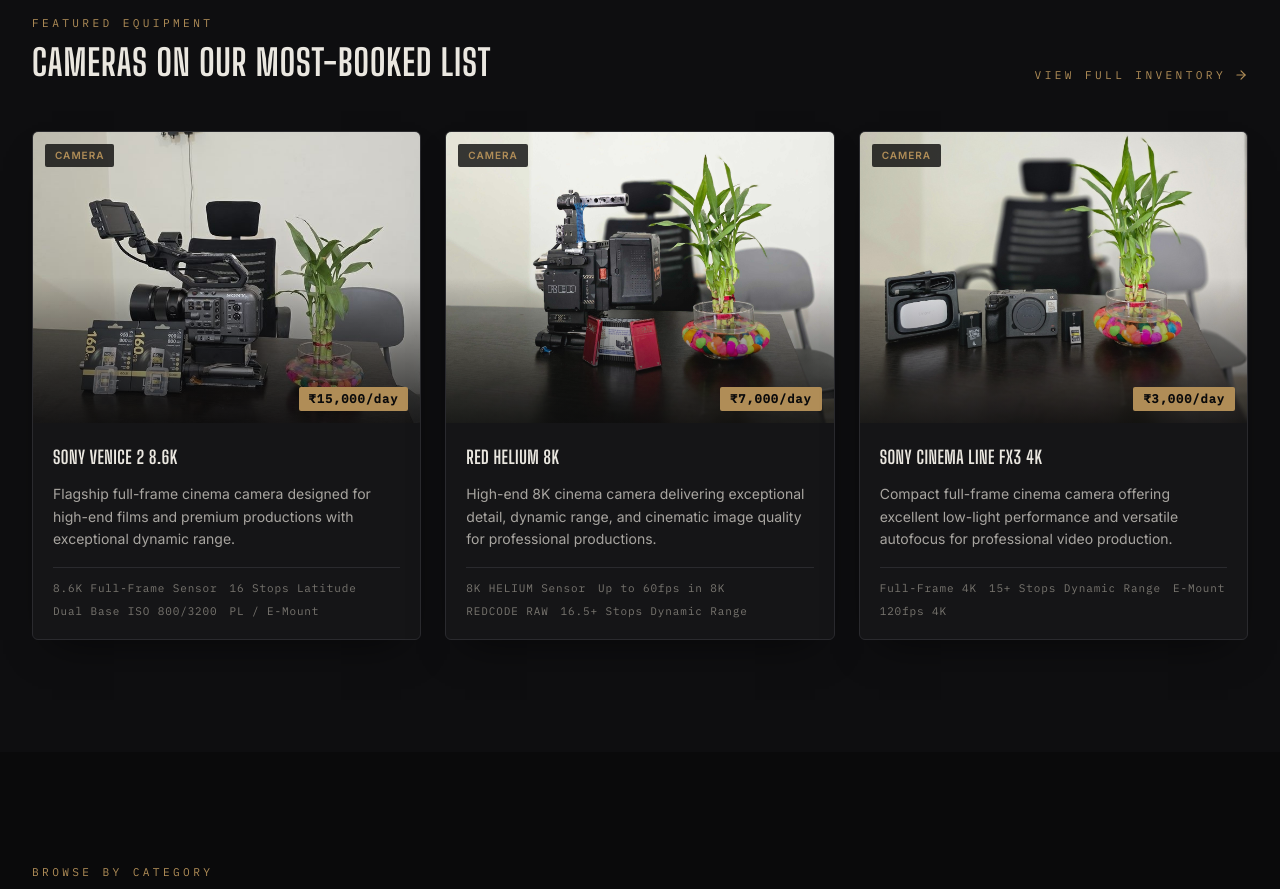
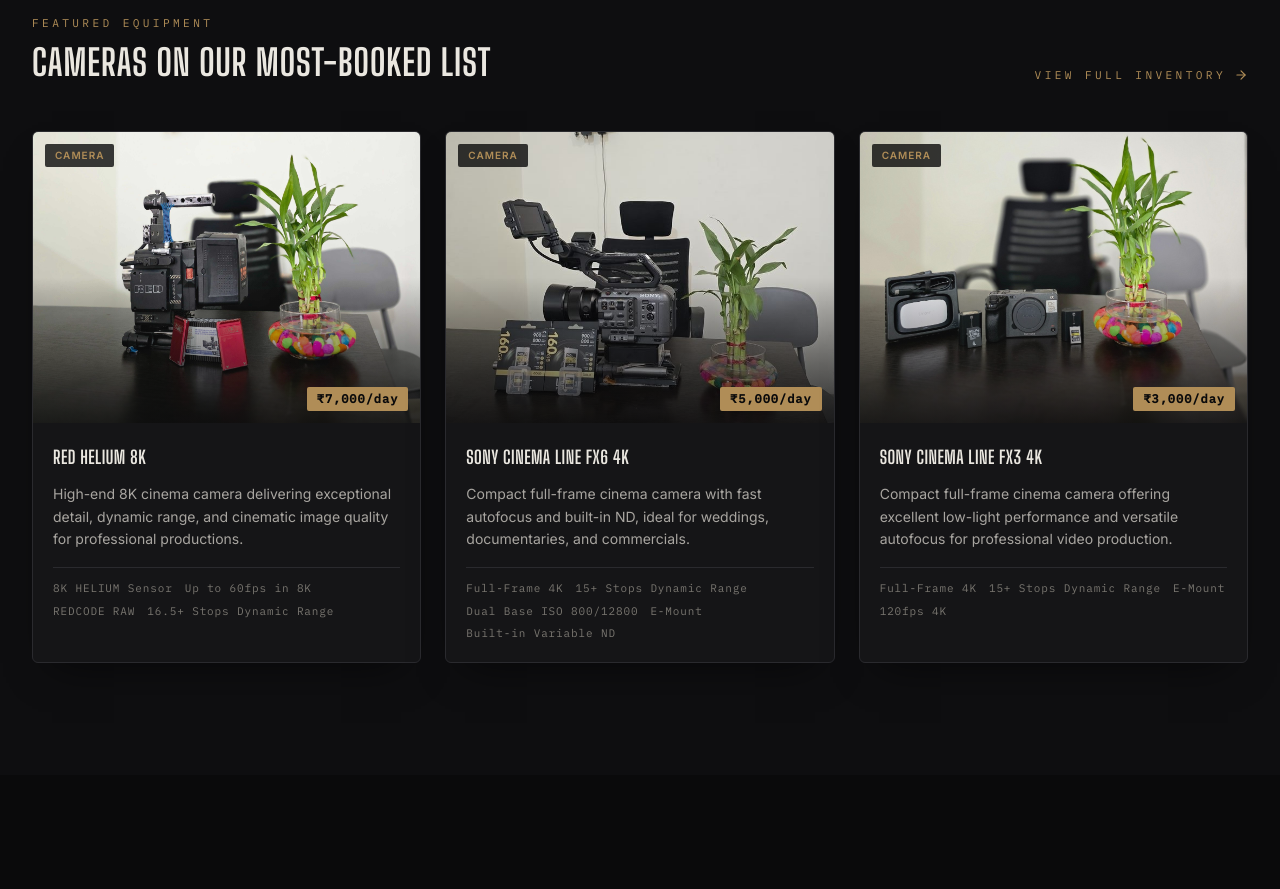
Before and after one commit to RanveerC22/ramesh-chavare-films, a Next.js app: page / in a window 1280 px wide. Shown: the part 1500-2389 px from the top of the page. Built offline with nearby package versions, Linux system fonts and the light colour scheme.

Commit message:
FX6 Description change

```diff
--- a/data/equipment.ts
+++ b/data/equipment.ts
@@ -43,18 +43,6 @@ export type Accessory = {
 };
 
 export const cameras: Camera[] = [
-   {
-    slug: "sony-venice-2",
-    brand: "Sony",
-    model: "VENICE 2 8.6K",
-    image:
-      "/images/equipment/cameras/sony_fx6.jpg",
-    description:
-      "Flagship full-frame cinema camera designed for high-end films and premium productions with exceptional dynamic range.",
-    specs: ["8.6K Full-Frame Sensor", "16 Stops Latitude", "Dual Base ISO 800/3200", "PL / E-Mount"],
-    dailyRate: 15000,
-    featured: true,
-  },
   {
     slug: "red-helium-8k",
     brand: "RED",
@@ -65,6 +53,18 @@ export const cameras: Camera[] = [
       "High-end 8K cinema camera delivering exceptional detail, dynamic range, and cinematic image quality for professional productions.",
     specs: ["8K HELIUM Sensor", "Up to 60fps in 8K", "REDCODE RAW", "16.5+ Stops Dynamic Range",],
     dailyRate: 7000,
+    featured: true,
+  },
+  {
+    slug: "sony-fx6",
+    brand: "Sony",
+    model: "Cinema Line FX6 4K",
+    image:
+      "/images/equipment/cameras/sony_fx6.jpg",
+    description:
+      "Compact full-frame cinema camera with fast autofocus and built-in ND, ideal for weddings, documentaries, and commercials.",
+    specs: ["Full-Frame 4K", "15+ Stops Dynamic Range", "Dual Base ISO 800/12800", "E-Mount", "Built-in Variable ND"],
+    dailyRate: 5000,
     featured: true,
   },
   {
```
